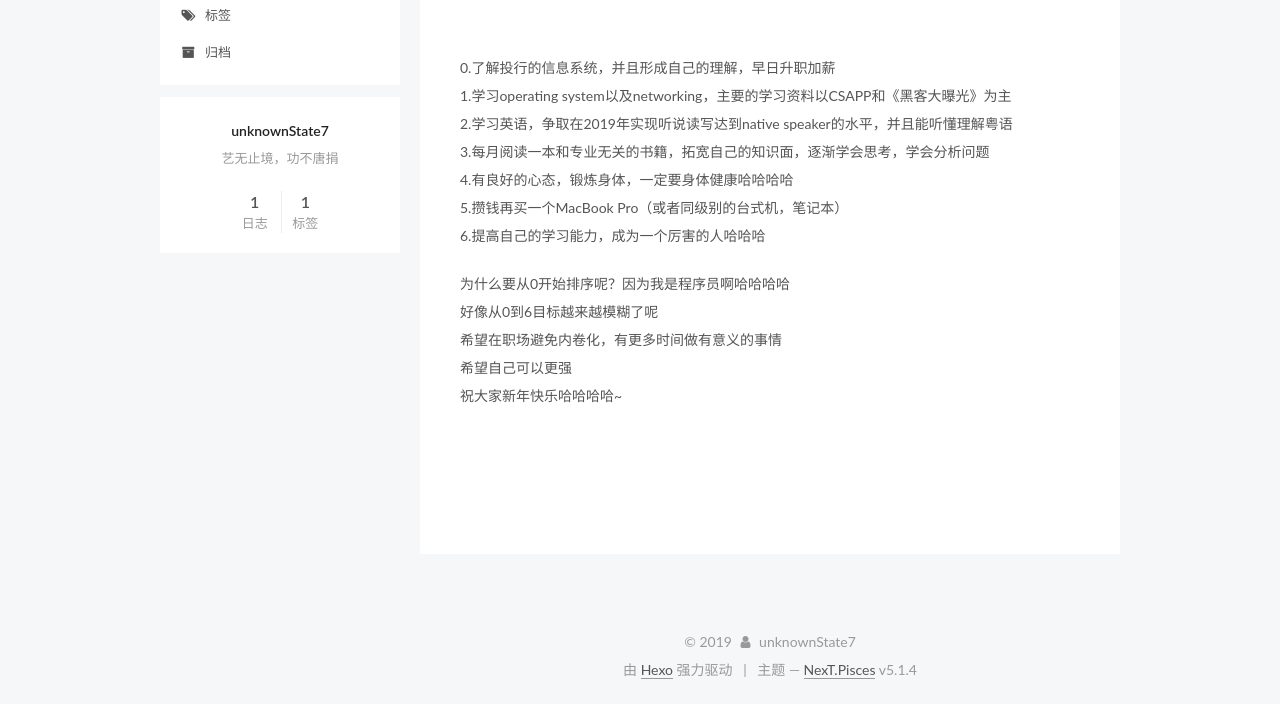
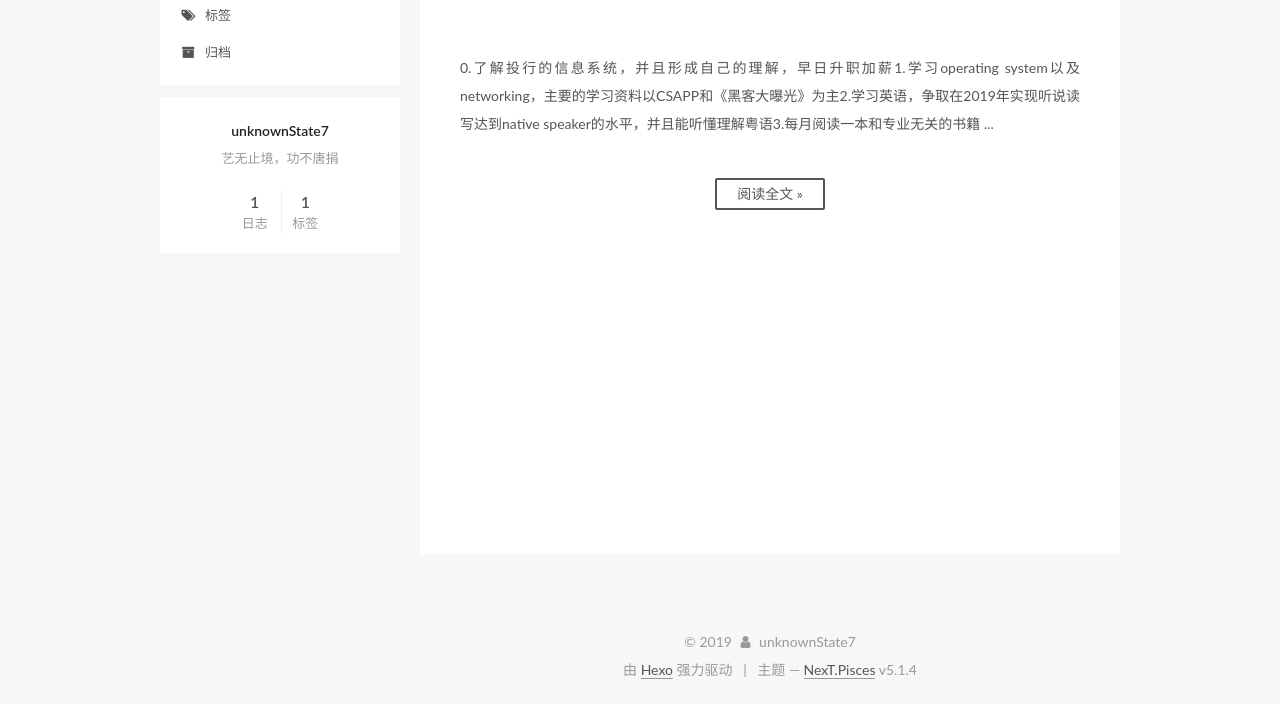
Before and after one commit to unknownState7/unknownState7.github.io, a plain HTML site: page index.html in a window 1280 px wide. Shown: the part 149-853 px from the top of the page. Drawn offline with Linux system fonts and the light colour scheme.

Commit message:
Site updated: 2019-01-02 11:47:00

```diff
--- a/css/main.css
+++ b/css/main.css
@@ -1823,7 +1823,7 @@ pre .javascript .function {
   width: 4px;
   height: 4px;
   border-radius: 50%;
-  background: #77adda;
+  background: #e2d16f;
 }
 .links-of-blogroll {
   font-size: 13px;
--- a/index.html
+++ b/index.html
@@ -313,10 +313,15 @@
 
 
 
-            <p>0.了解投行的信息系统，并且形成自己的理解，早日升职加薪<br>1.学习operating system以及networking，主要的学习资料以CSAPP和《黑客大曝光》为主<br>2.学习英语，争取在2019年实现听说读写达到native speaker的水平，并且能听懂理解粤语<br>3.每月阅读一本和专业无关的书籍，拓宽自己的知识面，逐渐学会思考，学会分析问题<br>4.有良好的心态，锻炼身体，一定要身体健康哈哈哈哈<br>5.攒钱再买一个MacBook Pro（或者同级别的台式机，笔记本）<br>6.提高自己的学习能力，成为一个厉害的人哈哈哈</p>
-<p>为什么要从0开始排序呢？因为我是程序员啊哈哈哈哈<br>好像从0到6目标越来越模糊了呢<br>希望在职场避免内卷化，有更多时间做有意义的事情<br>希望自己可以更强<br>祝大家新年快乐哈哈哈哈~</p>
-
-
+          0.了解投行的信息系统，并且形成自己的理解，早日升职加薪1.学习operating system以及networking，主要的学习资料以CSAPP和《黑客大曝光》为主2.学习英语，争取在2019年实现听说读写达到native speaker的水平，并且能听懂理解粤语3.每月阅读一本和专业无关的书籍
+          ...
+          <!--noindex-->
+          <div class="post-button text-center">
+            <a class="btn" href="/2019/01/01/2019年年度计划/#more" rel="contents">
+              阅读全文 &raquo;
+            </a>
+          </div>
+          <!--/noindex-->
 
 
     </div>
```
